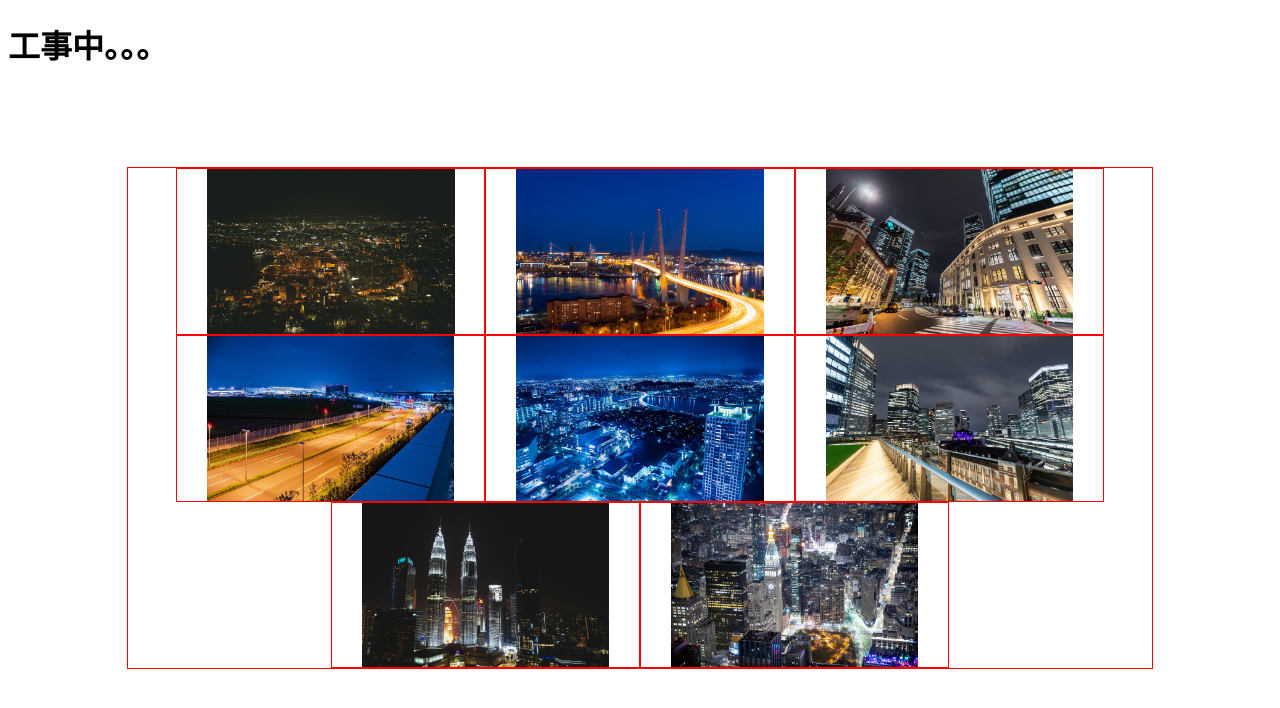
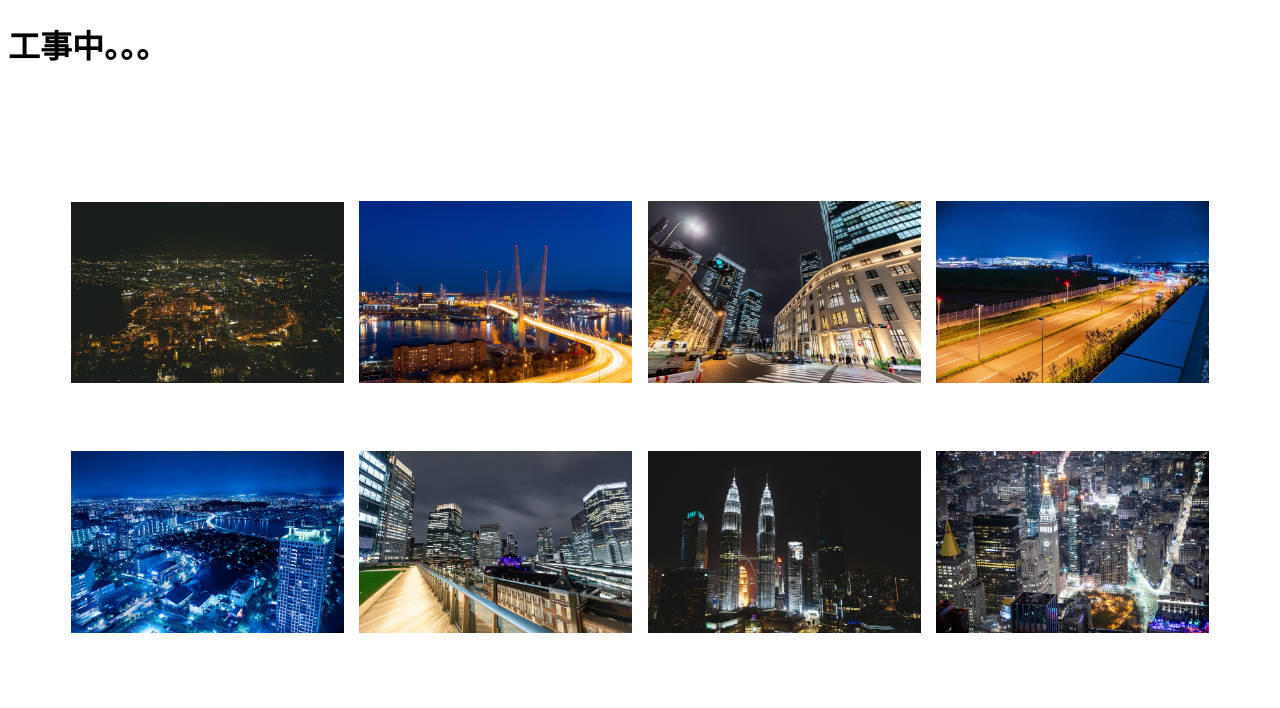
Before and after one commit to kento-yoshidu/NuxtFirebaseApp, a Next.js app: page / in a window 1280 px wide. Shown: the top 708 px of the page. Built offline with nearby package versions, Linux system fonts and the light colour scheme.

Commit message:
✨ #20 CSS適用

```diff
--- a/pages/index.tsx
+++ b/pages/index.tsx
@@ -40,15 +40,9 @@ const Home: NextPage = () => {
     <>
       <h1>工事中。。。</h1>
 
-      <div style={{
-        "display": "flex",
-        "flexWrap": "wrap",
-        "justifyContent": "center",
-        "width": "80vw",
-        "minHeight": "500px",
-        "margin": "100px auto",
-        "border": "1px solid red"
-      }}>
+      <div
+        className={Styles.photoWrapper}
+      >
         <Photo
           showPhotoNumber={1}
           openModal={openModal}
@@ -95,33 +89,35 @@ const Home: NextPage = () => {
         ref={ref}
         className={Styles.dialog}
       >
-        <div
-          className={Styles.imageWrapper}
-          onClick={stopPropagation}
-        >
+        <div onClick={stopPropagation}>
+          <div className={Styles.imageWrapper}>
             <Image
               src={`/photo/image0${showPhotoNumber}.jpg`}
               alt="test"
               layout="fill"
               objectFit="contain"
             />
+          </div>
 
           <button
             className={Styles.prevButton}
             onClick={prevImage}
           >
-            Prev
+            &lt;
           </button>
 
-          <button onClick={nextImage}>
-            Next
+          <button
+            className={Styles.nextButton}
+            onClick={nextImage}
+          >
+            &gt;
           </button>
 
           <button
             onClick={closeModal}
             className={Styles.closeButton}
           >
-            Close
+            ×
           </button>
         </div>
       </dialog>
--- a/pages/styles/photo.module.scss
+++ b/pages/styles/photo.module.scss
@@ -1,5 +1,5 @@
 .wrapper {
   position: relative;
-  width: 30%;
-  border: 1px solid red;
+  width: 24%;
+  cursor: pointer;
 }
--- a/pages/styles/style.module.scss
+++ b/pages/styles/style.module.scss
@@ -1,3 +1,12 @@
+.photoWrapper {
+  display: flex;
+  flex-wrap: wrap;
+  justify-content: space-between;
+  margin: 100px auto;
+  width: 90%;
+  height: 500px;
+}
+
 .dialog {
   position: relative;
   background-color: transparent;
@@ -13,7 +22,7 @@
   position: absolute;
   top: 50%;
   left: 50%;
-  width: 80%;
+  width: 50%;
   height: 60vh;
   transform: translate(-50%, -50%);
 }
@@ -22,19 +31,44 @@
   border: 1px solid red;
 }
 
+.prevButton,
+.nextButton {
+  width: 80px;
+  height: 80px;
+  background-color: rgba(255, 0, 0, 0.3);
+  cursor: pointer;
+  border: none;
+  border-radius: 2px;
+  color: #444;
+  font-size: 3rem;
+
+  &:hover {
+    background-color: rgba(255, 0, 0, 0.28);
+  }
+}
+
 .prevButton {
   position: absolute;
   top: 50%;
+  left: 10px;
+}
+
+.nextButton {
+  position: absolute;
+  top: 50%;
+  right: 10px;
 }
 
 .closeButton {
   position: absolute;
-  bottom: 10vh;
-  left: 50%;
+  top: 10vh;
+  right: 10px;
   transform: translate(-50%);
-  background-color: transparent;
+  background-color: rgba(255, 0, 0, 0.3);
   border: none;
-  color: #fff;
+  border-radius: 100%;
+  color: #444;
   font-size: 3rem;
   font-weight: 100;
+  cursor: pointer;
 }
```
Lines whose indentation alone changed are shown as unchanged.
